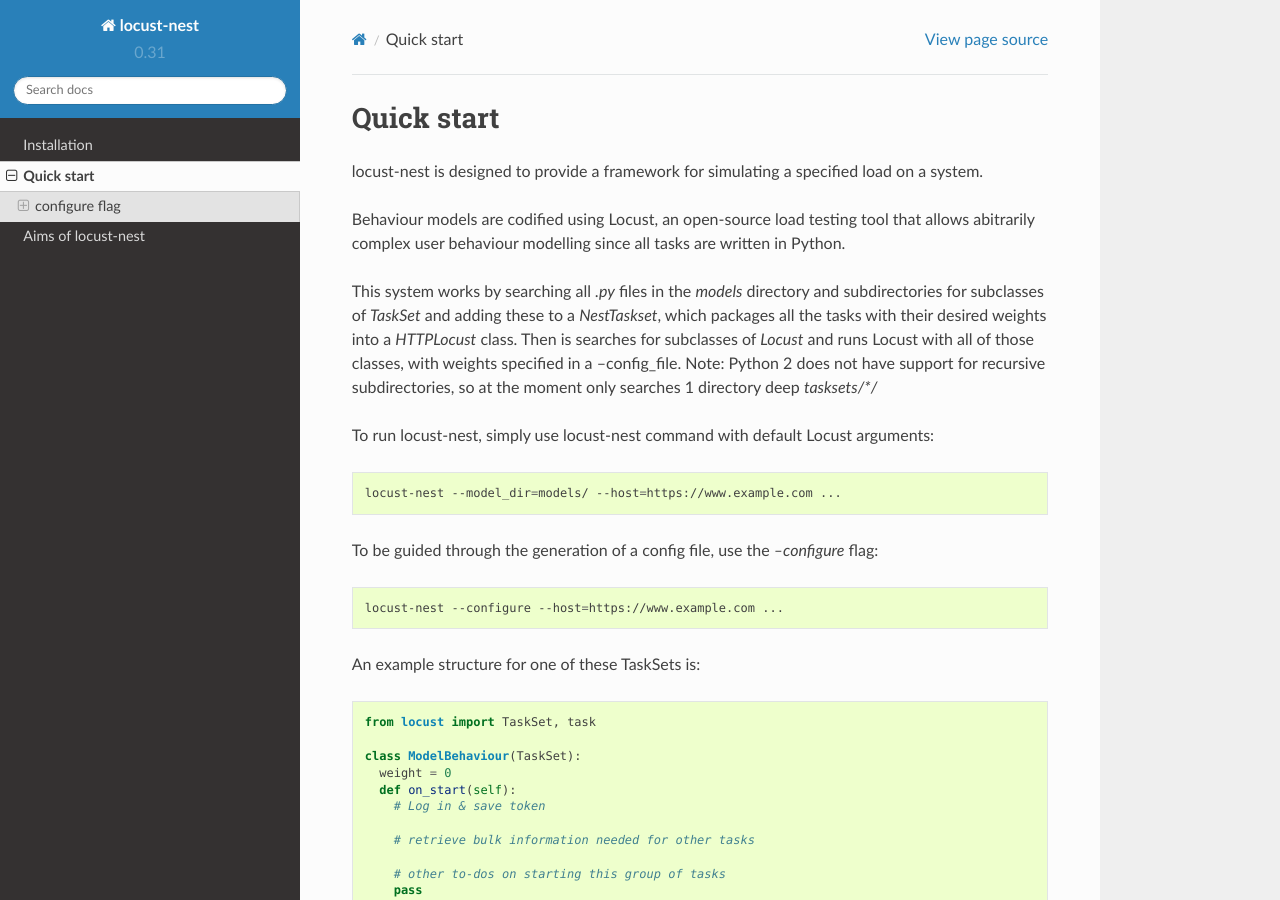
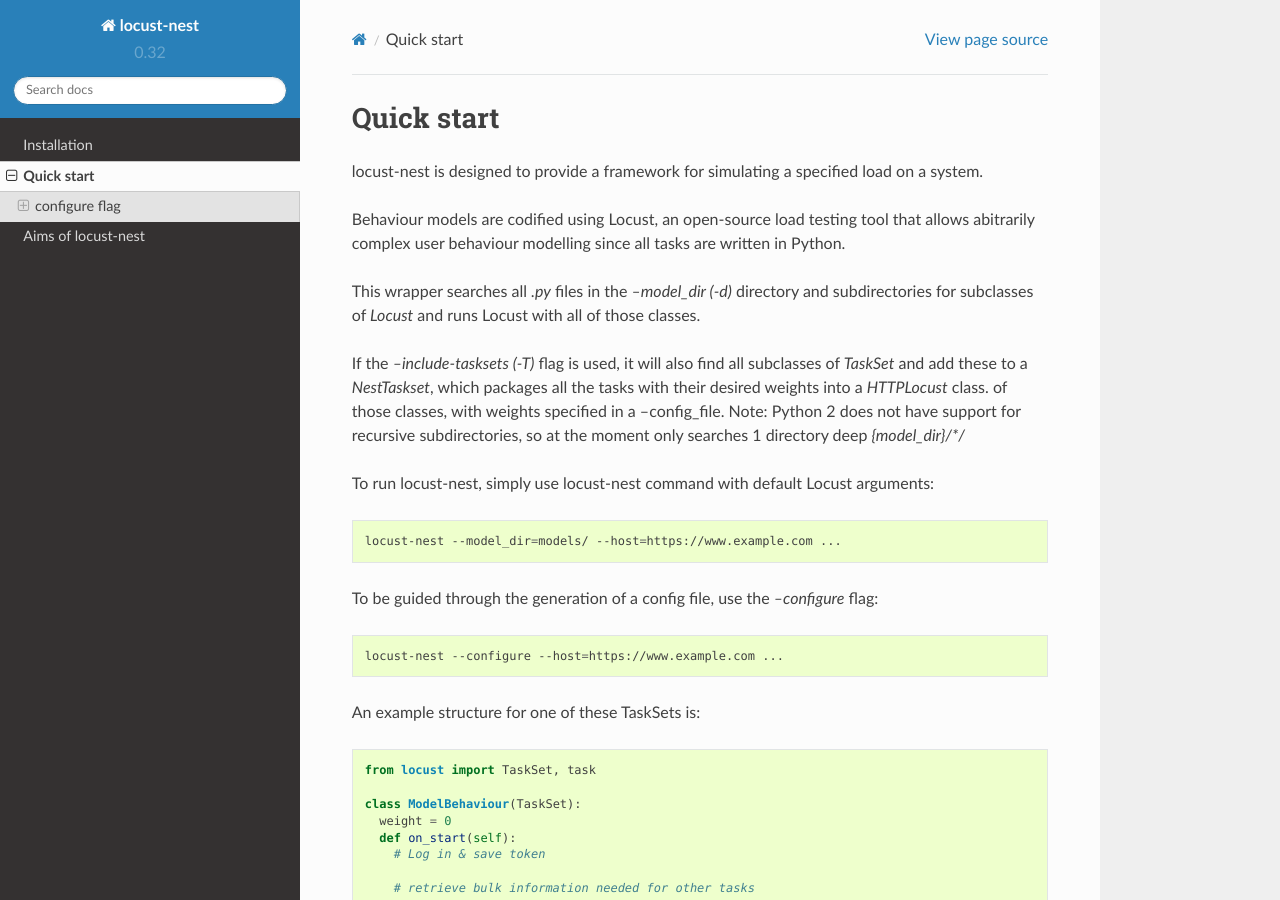
Before and after one commit to BBOXX/nest, a Sphinx documentation site: the page built from docs/QUICKSTART.rst, in a window 1280 px wide and 900 px high. Built offline with Sphinx 7.4.7 and the Read the Docs theme 2.0.0, drawn with Linux system fonts in a browser that asks for light colours.

Commit message:
Make including tasksets optional false

```diff
--- a/docs/QUICKSTART.rst
+++ b/docs/QUICKSTART.rst
@@ -7,10 +7,12 @@
 
 Behaviour models are codified using Locust, an open-source load testing tool that allows abitrarily complex user behaviour modelling since all tasks are written in Python.
 
-This system works by searching all `.py` files in the `models` directory and subdirectories for subclasses of `TaskSet` and adding these to a `NestTaskset`,
-which packages all the tasks with their desired weights into a `HTTPLocust` class. Then is searches for subclasses of `Locust` and runs Locust with all
+This wrapper searches all `.py` files in the `--model_dir (-d)` directory and subdirectories for subclasses of `Locust` and runs Locust with all of those classes.
+
+If the `--include-tasksets (-T)` flag is used, it will also find all subclasses of `TaskSet` and add these to a `NestTaskset`,
+which packages all the tasks with their desired weights into a `HTTPLocust` class.
 of those classes, with weights specified in a --config_file.
-Note: Python 2 does not have support for recursive subdirectories, so at the moment only searches 1 directory deep `tasksets/*/`
+Note: Python 2 does not have support for recursive subdirectories, so at the moment only searches 1 directory deep `{model_dir}/*/`
 
 To run locust-nest, simply use locust-nest command with default Locust arguments:
 
--- a/locust_nest/version.py
+++ b/locust_nest/version.py
@@ -1 +1 @@
-__version__ = 0.31
+__version__ = 0.32
```
Also changed, not shown: README.rst (+5 -3 lines), 2 other files.
